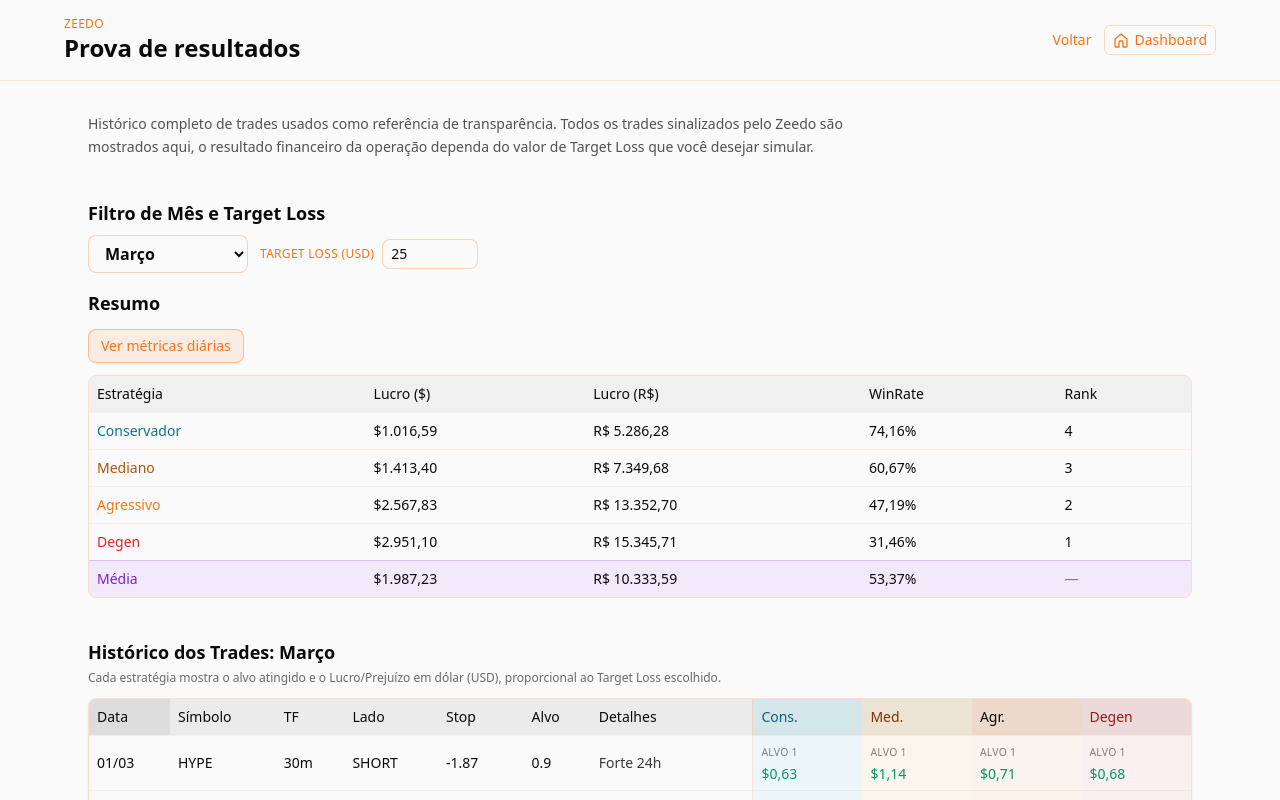
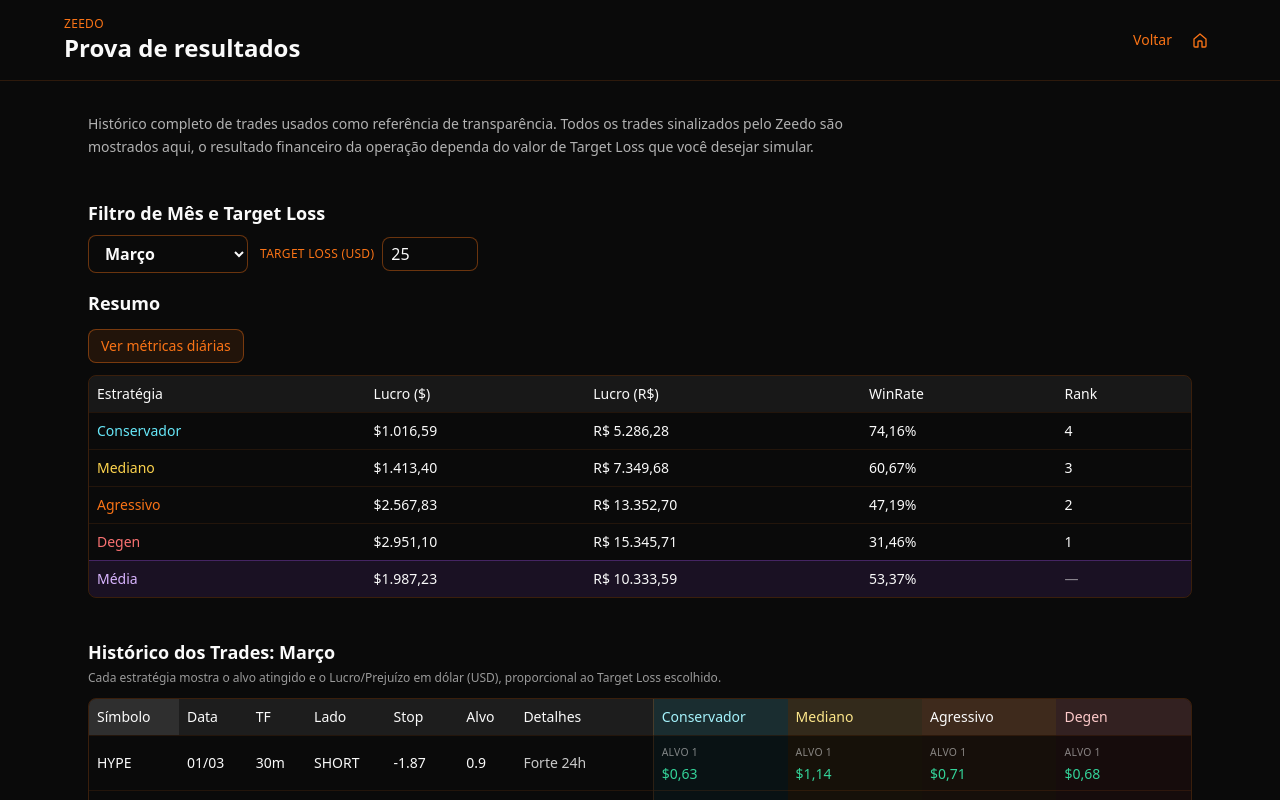
Before and after one commit to ZeedoBot/zeedo_vps, a Next.js app in the folder frontend/: page /resultados in a window 1280 px wide. Shown: the top 800 px of the page. Built offline with nearby package versions, Linux system fonts and the light colour scheme.

Commit message:
ajustes básicos

```diff
--- a/frontend/app/(vendas)/bot/page.tsx
+++ b/frontend/app/(vendas)/bot/page.tsx
@@ -207,9 +207,9 @@ export default function BotPage() {
   const robotScale = useTransform(scrollYProgress, [0, 0.2], [1, 0.95]);
 
   return (
-    <div className="min-h-screen bg-zeedo-white dark:bg-zeedo-black text-zeedo-black dark:text-zeedo-white">
+    <div className="dark min-h-screen bg-zeedo-black text-zeedo-white">
       {/* Header */}
-      <header className="sticky top-0 z-50 border-b border-zeedo-orange/20 bg-zeedo-white/80 dark:bg-zeedo-black/80 backdrop-blur-md">
+      <header className="sticky top-0 z-50 border-b border-zeedo-orange/20 bg-zeedo-black/80 backdrop-blur-md">
         <div className="mx-auto flex max-w-6xl items-center justify-between px-4 py-4">
           <Link href="/" className="flex items-center gap-2">
             <Image src="/zeedo-logo.png?v=4" alt="Zeedo" width={40} height={40} className="mix-blend-multiply dark:mix-blend-screen" />
--- a/frontend/app/acesso-antecipado/page.tsx
+++ b/frontend/app/acesso-antecipado/page.tsx
@@ -263,9 +263,9 @@ export default function AcessoAntecipadoPage() {
   const robotScale = useTransform(scrollYProgress, [0, 0.2], [1, 0.95]);
 
   return (
-    <div className="min-h-screen bg-zeedo-white dark:bg-zeedo-black text-zeedo-black dark:text-zeedo-white">
+    <div className="dark min-h-screen bg-zeedo-black text-zeedo-white">
       {/* Header */}
-      <header className="sticky top-0 z-50 border-b border-zeedo-orange/20 bg-zeedo-white/80 dark:bg-zeedo-black/80 backdrop-blur-md">
+      <header className="sticky top-0 z-50 border-b border-zeedo-orange/20 bg-zeedo-black/80 backdrop-blur-md">
         <div className="mx-auto flex max-w-6xl items-center justify-between px-4 py-4">
           <Link href="/" className="flex items-center gap-2">
             <Image src="/zeedo-logo.png?v=4" alt="Zeedo" width={40} height={40} className="mix-blend-multiply dark:mix-blend-screen" />
--- a/frontend/app/resultados/ResultadosClient.tsx
+++ b/frontend/app/resultados/ResultadosClient.tsx
@@ -141,11 +141,15 @@ function linhaMediaEstrategias(estrategias: ResumoEstrategia[]) {
 
 export function ResultadosClient() {
   const [mes, setMes] = useState<MesSelecao>("MAR");
-  const [targetLossUsd, setTargetLossUsd] = useState(TARGET_LOSS_BASE_USD);
+  const [targetLossUsd, setTargetLossUsd] = useState<number | "">(TARGET_LOSS_BASE_USD);
   const [pagina, setPagina] = useState(0);
   const [modalDiario, setModalDiario] = useState(false);
 
-  const factor = targetLossUsd / TARGET_LOSS_BASE_USD;
+  const targetLossVal =
+    typeof targetLossUsd === "number" && !Number.isNaN(targetLossUsd) && targetLossUsd >= 1
+      ? targetLossUsd
+      : TARGET_LOSS_BASE_USD;
+  const factor = targetLossVal / TARGET_LOSS_BASE_USD;
 
   const resumoLinhas = useMemo(() => {
     if (mes === "AGG") return aggregateResumo();
@@ -177,7 +181,7 @@ export function ResultadosClient() {
     mes !== "AGG" ? RESUMO_POR_MES[mes as MesResultadoKey].diarioFooter : undefined;
 
   return (
-    <div className="min-h-screen bg-zeedo-white dark:bg-zeedo-black text-zeedo-black dark:text-zeedo-white">
+    <div className="dark min-h-screen bg-zeedo-black text-zeedo-white">
       <header className="border-b border-zeedo-orange/15 px-4 py-4 sm:px-6">
         <div className="mx-auto flex max-w-6xl flex-wrap items-center justify-between gap-3">
           <div>
@@ -190,7 +194,7 @@ export function ResultadosClient() {
             </Link>
             <Link
               href="/dashboard"
-              className="inline-flex items-center gap-1.5 rounded-md border border-zeedo-orange/25 px-2 py-1 text-zeedo-orange hover:bg-zeedo-orange/10"
+              className="inline-flex items-center justify-center rounded-md px-2 py-1 text-zeedo-orange hover:bg-zeedo-orange/10"
               title="Dashboard"
               aria-label="Ir ao dashboard"
             >
@@ -208,7 +212,6 @@ export function ResultadosClient() {
                   d="M3 10.5L12 3l9 7.5V21a1.5 1.5 0 01-1.5 1.5h-4.5V15a1.5 1.5 0 00-1.5-1.5h-3A1.5 1.5 0 009 15v7.5H4.5A1.5 1.5 0 013 21v-10.5z"
                 />
               </svg>
-              <span className="text-sm font-medium">Dashboard</span>
             </Link>
           </div>
         </div>
@@ -242,15 +245,26 @@ export function ResultadosClient() {
             <label className="flex flex-wrap items-center gap-2 text-sm text-zeedo-black dark:text-zeedo-white">
               <span className="text-xs font-medium uppercase tracking-wide text-zeedo-orange">Target Loss (USD)</span>
               <input
-                type="number"
+                type="text"
+                inputMode="numeric"
                 min={1}
                 step={1}
                 value={targetLossUsd}
                 onChange={(e) => {
-                  const v = parseFloat(e.target.value);
+                  const raw = e.target.value.trim();
+                  if (raw === "") {
+                    setTargetLossUsd("");
+                    return;
+                  }
+                  // aceita somente dígitos (sem ponto/vírgula)
+                  if (!/^\d+$/.test(raw)) return;
+                  const v = Number(raw);
                   if (!Number.isNaN(v) && v >= 1) setTargetLossUsd(v);
                 }}
-                className="w-24 rounded-lg border border-zeedo-orange/30 bg-zeedo-white px-2 py-1 text-sm tabular-nums dark:bg-zeedo-black dark:text-zeedo-white dark:border-zeedo-orange/40"
+                onBlur={() => {
+                  if (targetLossUsd === "") setTargetLossUsd(TARGET_LOSS_BASE_USD);
+                }}
+                className="w-24 rounded-lg border border-zeedo-orange/30 bg-zeedo-white px-2 py-1 text-base tabular-nums dark:bg-zeedo-black dark:text-zeedo-white dark:border-zeedo-orange/40"
               />
             </label>
           </div>
@@ -326,24 +340,38 @@ export function ResultadosClient() {
               <thead>
                 <tr className="bg-zeedo-black/[0.06] dark:bg-white/[0.08] text-left">
                   <th className="sticky left-0 z-10 bg-zeedo-black/[0.06] px-2 py-2 font-medium dark:bg-white/[0.08]">
-                    Data
+                    Símbolo
                   </th>
-                  <th className="px-2 py-2 font-medium">Símbolo</th>
+                  <th className="px-2 py-2 font-medium">Data</th>
                   <th className="px-2 py-2 font-medium">TF</th>
                   <th className="px-2 py-2 font-medium">Lado</th>
+                  {/* Resultados no mobile (entre Lado e Stop) */}
+                  <th className="px-2 py-2 font-medium bg-cyan-500/10 text-cyan-800 dark:text-cyan-200 min-w-[6.5rem] sm:hidden">
+                    Conservador
+                  </th>
+                  <th className="px-2 py-2 font-medium bg-amber-500/10 text-amber-900 dark:text-amber-200 min-w-[6.5rem] sm:hidden">
+                    Mediano
+                  </th>
+                  <th className="px-2 py-2 font-medium bg-zeedo-orange/15 text-zeedo-black dark:text-zeedo-white min-w-[6.5rem] sm:hidden">
+                    Agressivo
+                  </th>
+                  <th className="px-2 py-2 font-medium bg-red-500/10 text-red-800 dark:text-red-200 min-w-[6.5rem] sm:hidden">
+                    Degen
+                  </th>
                   <th className="px-2 py-2 font-medium">Stop</th>
                   <th className="px-2 py-2 font-medium">Alvo</th>
                   <th className="px-2 py-2 font-medium min-w-[5rem]">Detalhes</th>
-                  <th className="px-2 py-2 font-medium border-l border-zeedo-orange/20 bg-cyan-500/10 text-cyan-800 dark:text-cyan-200 min-w-[4.5rem]">
-                    Cons.
+                  {/* Resultados no desktop (mantém no fim) */}
+                  <th className="hidden px-2 py-2 font-medium border-l border-zeedo-orange/20 bg-cyan-500/10 text-cyan-800 dark:text-cyan-200 min-w-[6.5rem] sm:table-cell">
+                    Conservador
                   </th>
-                  <th className="px-2 py-2 font-medium bg-amber-500/10 text-amber-900 dark:text-amber-200 min-w-[4.5rem]">
-                    Med.
+                  <th className="hidden px-2 py-2 font-medium bg-amber-500/10 text-amber-900 dark:text-amber-200 min-w-[6.5rem] sm:table-cell">
+                    Mediano
                   </th>
-                  <th className="px-2 py-2 font-medium bg-zeedo-orange/15 text-zeedo-black dark:text-zeedo-white min-w-[4.5rem]">
-                    Agr.
+                  <th className="hidden px-2 py-2 font-medium bg-zeedo-orange/15 text-zeedo-black dark:text-zeedo-white min-w-[6.5rem] sm:table-cell">
+                    Agressivo
                   </th>
-                  <th className="px-2 py-2 font-medium bg-red-500/10 text-red-800 dark:text-red-200 min-w-[4.5rem]">
+                  <th className="hidden px-2 py-2 font-medium bg-red-500/10 text-red-800 dark:text-red-200 min-w-[6.5rem] sm:table-cell">
                     Degen
                   </th>
                 </tr>
@@ -351,23 +379,29 @@ export function ResultadosClient() {
               <tbody>
                 {tradesPagina.map((t) => (
                   <tr key={`${t.mes}-${t.id}`} className="border-t border-zeedo-orange/10">
-                    <td className="sticky left-0 z-10 bg-zeedo-white px-2 py-1.5 whitespace-nowrap dark:bg-zeedo-black">
-                      {t.dataLabel}
+                    <td className="sticky left-0 z-10 bg-zeedo-white px-2 py-1.5 font-medium whitespace-nowrap dark:bg-zeedo-black">
+                      {t.symbol || "—"}
                     </td>
-                    <td className="px-2 py-1.5 font-medium whitespace-nowrap">{t.symbol || "—"}</td>
+                    <td className="px-2 py-1.5 whitespace-nowrap">{t.dataLabel}</td>
                     <td className="px-2 py-1.5 whitespace-nowrap">{t.tf || "—"}</td>
                     <td className="px-2 py-1.5 whitespace-nowrap">{t.side}</td>
+                    {/* Resultados no mobile (entre Lado e Stop) */}
+                    <td className="px-2 py-1.5 bg-cyan-500/5 sm:hidden">{cellStrategy(t.conservador, factor)}</td>
+                    <td className="px-2 py-1.5 bg-amber-500/5 sm:hidden">{cellStrategy(t.mediano, factor)}</td>
+                    <td className="px-2 py-1.5 bg-zeedo-orange/5 sm:hidden">{cellStrategy(t.agressivo, factor)}</td>
+                    <td className="px-2 py-1.5 bg-red-500/5 sm:hidden">{cellStrategy(t.degen, factor)}</td>
                     <td className="px-2 py-1.5 whitespace-nowrap tabular-nums">{fmtNum(t.stop)}</td>
                     <td className="px-2 py-1.5 whitespace-nowrap tabular-nums">{fmtNum(t.alvo)}</td>
                     <td className="px-2 py-1.5 text-zeedo-black/80 dark:text-zeedo-white/80">
                       {fmtDetalhes(t.motivos, t.side)}
                     </td>
-                    <td className="border-l border-zeedo-orange/15 px-2 py-1.5 bg-cyan-500/5">
+                    {/* Resultados no desktop (mantém no fim) */}
+                    <td className="hidden border-l border-zeedo-orange/15 px-2 py-1.5 bg-cyan-500/5 sm:table-cell">
                       {cellStrategy(t.conservador, factor)}
                     </td>
-                    <td className="px-2 py-1.5 bg-amber-500/5">{cellStrategy(t.mediano, factor)}</td>
-                    <td className="px-2 py-1.5 bg-zeedo-orange/5">{cellStrategy(t.agressivo, factor)}</td>
-                    <td className="px-2 py-1.5 bg-red-500/5">{cellStrategy(t.degen, factor)}</td>
+                    <td className="hidden px-2 py-1.5 bg-amber-500/5 sm:table-cell">{cellStrategy(t.mediano, factor)}</td>
+                    <td className="hidden px-2 py-1.5 bg-zeedo-orange/5 sm:table-cell">{cellStrategy(t.agressivo, factor)}</td>
+                    <td className="hidden px-2 py-1.5 bg-red-500/5 sm:table-cell">{cellStrategy(t.degen, factor)}</td>
                   </tr>
                 ))}
               </tbody>
@@ -403,21 +437,23 @@ export function ResultadosClient() {
             ) : null}
           </div>
 
-          <div className="mt-6 rounded-xl border border-zeedo-orange/20 bg-zeedo-orange/5 p-5">
-            <p className="text-base font-semibold text-zeedo-black dark:text-zeedo-white">
+          <div className="mt-10 text-center">
+            <div className="mx-auto max-w-2xl px-2">
+              <p className="text-2xl font-semibold text-zeedo-white sm:text-3xl">
                 Achou esses resultados satisfatórios?
               </p>
-            <p className="mt-1 text-sm text-zeedo-black/70 dark:text-zeedo-white/70">Eles podem ser seus...</p>
-            <p className="mt-3 text-sm text-zeedo-black/70 dark:text-zeedo-white/70">
+              <p className="mt-2 text-lg text-zeedo-white/75">Eles podem ser seus...</p>
+              <p className="mt-4 text-base text-zeedo-white/75 sm:text-lg">
                 Clique no botão abaixo e deixe o Zeedo operar por você!
               </p>
-            <div className="mt-4">
+              <div className="mt-6 flex justify-center">
                 <Link
                   href={`/signup?next=${encodeURIComponent("/choose-plan?plan=pro")}`}
-                className="inline-flex items-center justify-center rounded-lg bg-zeedo-orange px-6 py-3 text-sm font-semibold text-white hover:opacity-90"
+                  className="inline-flex items-center justify-center rounded-xl bg-zeedo-orange px-10 py-4 text-base font-semibold text-white shadow-lg shadow-black/30 hover:opacity-90 sm:text-lg"
                 >
                   Eu Quero!
                 </Link>
+              </div>
             </div>
           </div>
         </section>
```
Also changed, not shown: 1 other file (tests, documents, lock files or other folders). Lines whose indentation alone changed are shown as unchanged.
